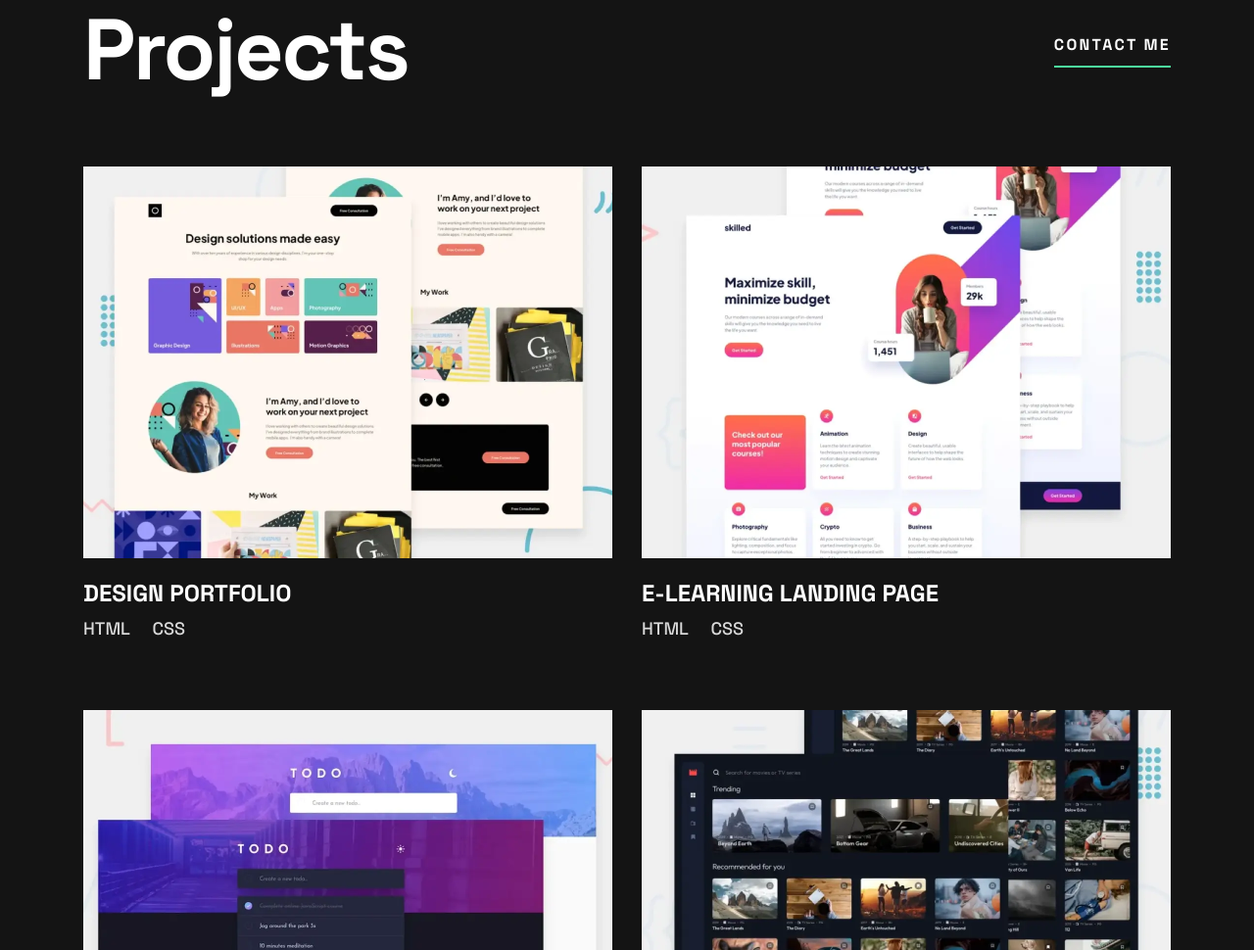
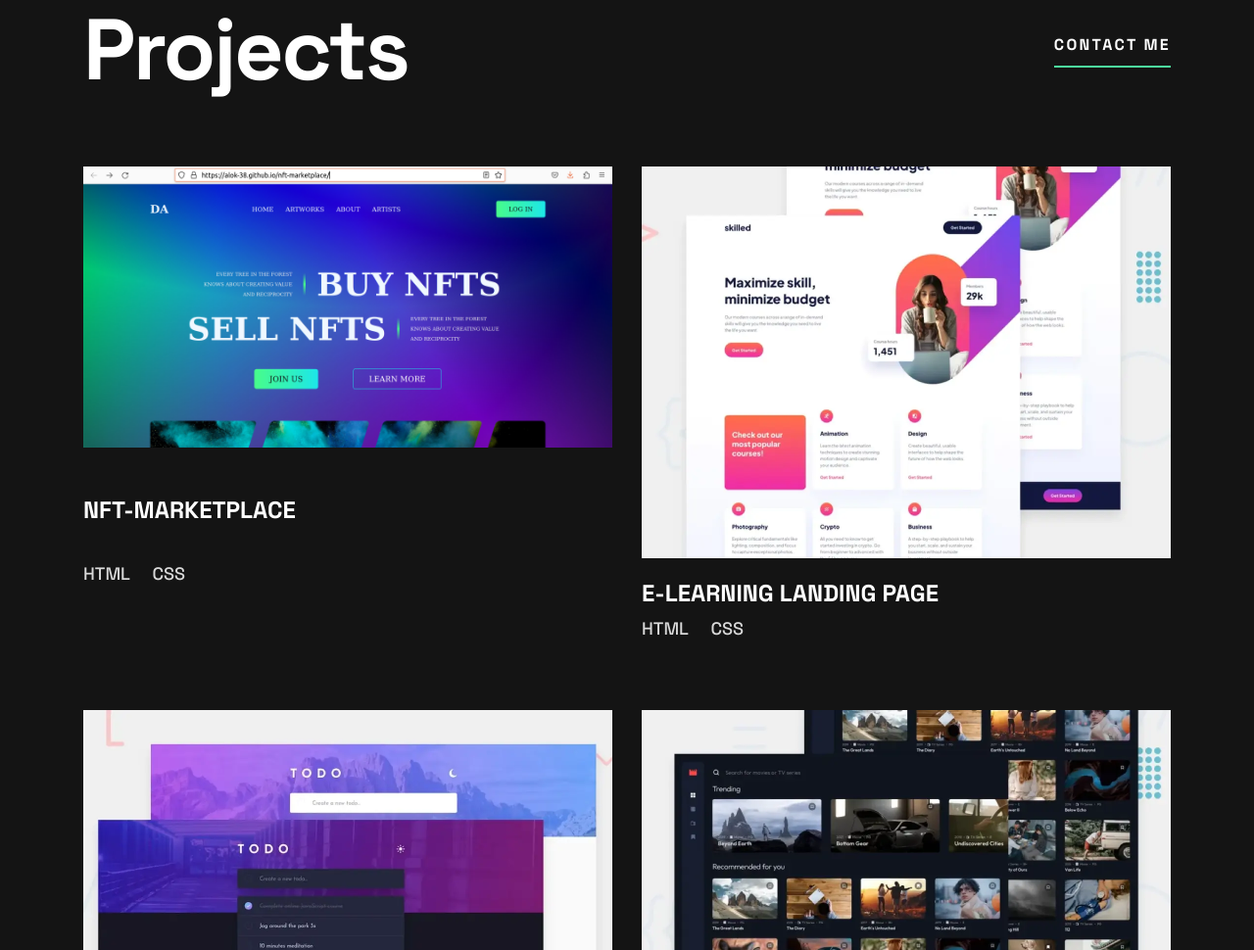
Before and after one commit to alok-38/portfolio-website, a plain HTML site: page index.html in a window 1280 px wide. Shown: the part 1159-2129 px from the top of the page at 98% size. Drawn offline with Linux system fonts and the light colour scheme.

Commit message:
Updated first project

```diff
--- a/index.html
+++ b/index.html
@@ -129,18 +129,18 @@
                     <div class="projects__item">
                         <picture class="projects__picture">
                             <source media="(min-width: 62.5em)"
-                                srcset="./assets/images/thumbnail-project-1-large.webp" />
-                            <img class="projects__image" src="./assets/images/thumbnail-project-1-small.webp"
+                                srcset="./assets/images/NFT-Marketplace.png" />
+                            <img class="projects__image" src="./assets/images/NFT-Marketplace.png"
                                 alt="screenshot of design portfolio website" width-="343" height="253" />
                         </picture>
-                        <h3 class="projects__name">Design Portfolio</h3>
+                        <h3 class="projects__name">NFT-Marketplace</h3>
                         <p class="projects__tags">
                             <span>HTML</span>
                             <span>CSS</span>
                         </p>
                         <div class="projects__links">
-                            <a href="" class="underline">View Project</a>
-                            <a href="" class="underline">View Code</a>
+                            <a href="https://alok-38.github.io/nft-marketplace/" class="underline">View Project</a>
+                            <a href="https://github.com/alok-38/nft-marketplace" class="underline">View Code</a>
                         </div>
                     </div>
 
```
Also changed, not shown: assets/images/NFT-Marketplace.png (added).
